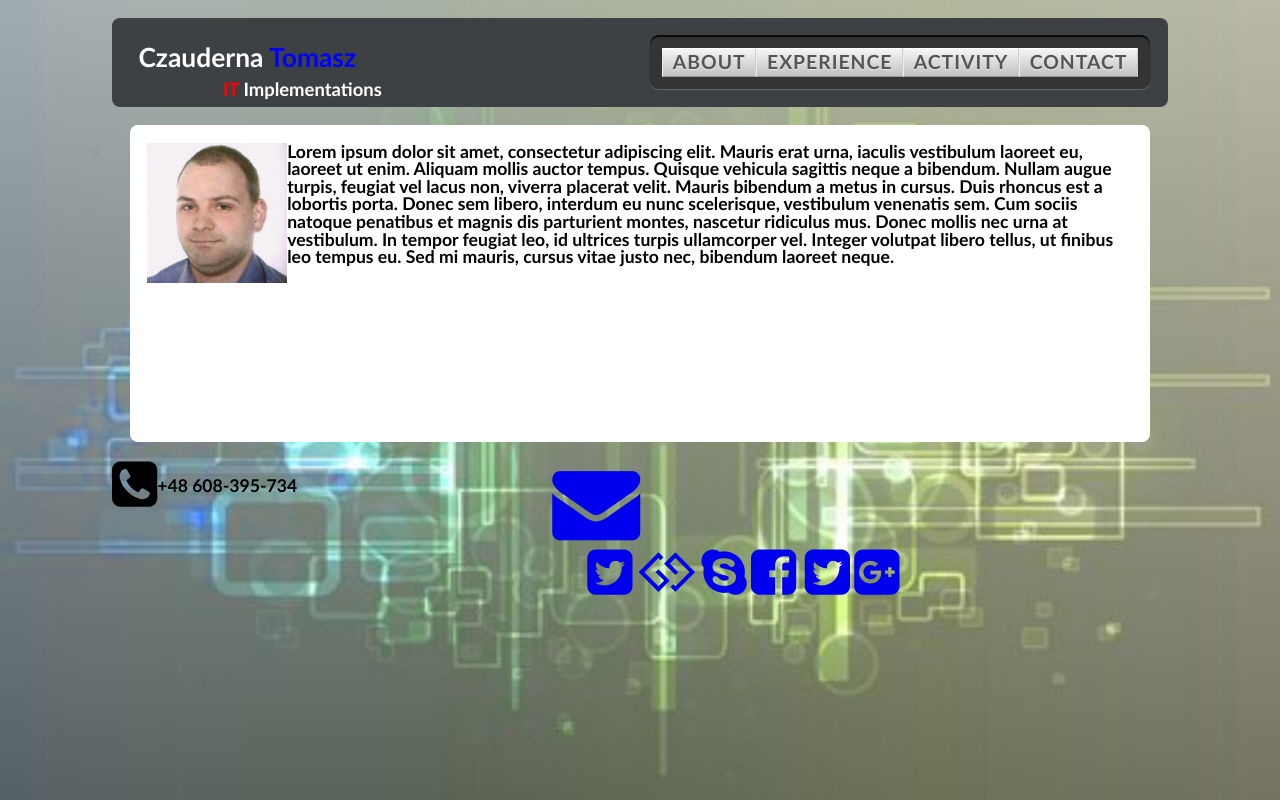
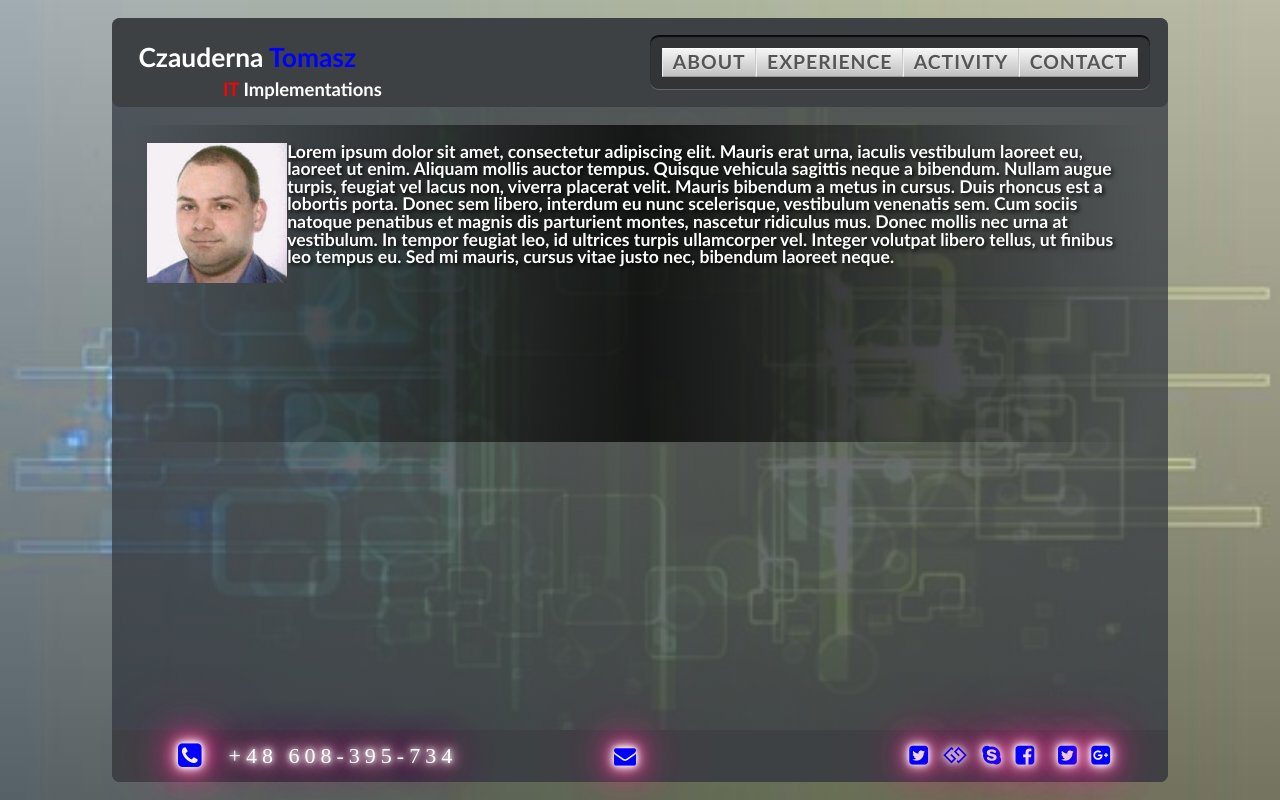
Before and after one commit to tczaude/tczaude.github.io, a PHP site: page /pl/index.html in a window 1280 px wide. Run offline with PHP 8.4, Linux system fonts and the light colour scheme; style sheets or scripts are compiled from the project's sources; some libraries are stand-ins or nearby versions.

Commit message:
Next stage

```diff
--- a/pl/index.html
+++ b/pl/index.html
@@ -3,12 +3,24 @@
 	<link href="/stylesheets/style.css" rel="stylesheet" type="text/css" />
 	<link href="/stylesheets/screen.css" media="screen, projection" rel="stylesheet" type="text/css" />
 	<link href="/stylesheets/print.css" media="print" rel="stylesheet" type="text/css" />
+	<link href="/stylesheets/footer.css" media="screen" rel="stylesheet" type="text/css" />
 	<link href="https://maxcdn.bootstrapcdn.com/font-awesome/4.5.0/css/font-awesome.min.css" rel="stylesheet" type="text/css" />
 	<!--[if IE]>
 		<link href="/stylesheets/ie.css" media="screen, projection" rel="stylesheet" type="text/css" />
 	<![endif]-->
+    <script>
+        (function(i,s,o,g,r,a,m){i['GoogleAnalyticsObject']=r;i[r]=i[r]||function(){
+        (i[r].q=i[r].q||[]).push(arguments)},i[r].l=1*new Date();a=s.createElement(o),
+        m=s.getElementsByTagName(o)[0];a.async=1;a.src=g;m.parentNode.insertBefore(a,m)
+        })(window,document,'script','//www.google-analytics.com/analytics.js','ga');
+
+        ga('create', 'UA-6214403-12', 'auto');
+        ga('send', 'pageview');
+
+    </script>
 </head>
-    <body><div class="page-wrap">
+    <body>
+        <div class="page_wrap">
             <header>
                 <div class="head_left_div" style="">
                     <h1>
@@ -43,14 +55,14 @@
 
         <footer>
             <div class="left">
-                <span><i class="fa fa-phone-square fa-3x"></i></span>
+                <span><i class="fa fa-phone-square"></i></span>
                 <span class="tel">+48 608-395-734</span>
             </div>
             <div class="center">
                 <a href="mailto:tczaude@gmail.com"><i class="fa fa-envelope fa-5x"></i></a>
             </div>
             <div class="right">
-                <span><a href="Twitter"><i class="fa fa-twitter-square fa-3x"></i></a></span>
+                <span><a href="Twitter"><i class="fa fa-twitter-square fa-2x"></i></a></span>
                 <span><a href="GG:5597160"><i class="fa fa-gg fa-3x"></i></a></span>
                 <span><a href="Skype: tczaude"><i class="fa fa-skype fa-3x"></i></a></span>
                 <span><a href="Fb"><i class="fa fa-facebook-square fa-3x"></i></a></span>
--- a/sass/footer.scss
+++ b/sass/footer.scss
@@ -1,15 +1,20 @@
 footer{
     .fa {
+        font-size: 1.25em;
+        color: blue;
 /*         color: white; */
     }
     .left{
         span{
             padding: 0 0 0 3em;
+            font-size: 1.25em;
+            white-space: nowrap;
         }
         .tel{
             padding: 0 0 0 1em;
 /*             color: white; */
-            font-size: 2.5em;
+            font-size: 1.25em;
+            white-space: nowrap;
         }
     }
     .center,
--- a/sass/screen.scss
+++ b/sass/screen.scss
@@ -46,9 +46,11 @@ content{
         img{
             float:left;
         }
+        background-image: linear-gradient(to right, rgba(0, 0, 0, 0), rgba(0, 0, 0, 0.75), rgba(0, 0, 0, 0));
+        color: white;
+        text-shadow: 2px 2px 4px #000000;
         padding: 1em;
         height: 80%;
-        background-color: white;
         border-radius: 8px 8px 8px 8px;
         margin: 1em;
     }
--- a/stylesheets/footer.css
+++ b/stylesheets/footer.css
@@ -1 +1 @@
-footer{border-radius:0 0 8px 8px;align-items:center;display:flex;justify-content:center;background-color:#3e4144;position:absolute;bottom:1em;max-width:60em;height:3em;color:#fff;text-shadow:0 0 5px #fff, 0 0 10px #fff, 0 0 15px #fff, 0 0 20px #ff2d95, 0 0 30px #ff2d95, 0 0 40px #ff2d95, 0 0 50px #ff2d95, 0 0 75px #ff2d95;letter-spacing:5px;font:1em 'MisoRegular'}footer .left span{padding:0 0 0 3em}footer .left .tel{padding:0 0 0 1em;font-size:2.5em}footer .center,footer .right{text-align:right}footer .right{padding:0 3em 0 0}
+footer{border-radius:0 0 8px 8px;align-items:center;display:flex;justify-content:center;background-color:#3e4144;position:absolute;bottom:1em;max-width:60em;height:3em;color:#fff;text-shadow:0 0 5px #fff, 0 0 10px #fff, 0 0 15px #fff, 0 0 20px #ff2d95, 0 0 30px #ff2d95, 0 0 40px #ff2d95, 0 0 50px #ff2d95, 0 0 75px #ff2d95;letter-spacing:5px;font:1em 'MisoRegular'}footer .fa{font-size:1.25em;color:blue}footer .left span{padding:0 0 0 3em;font-size:1.25em;white-space:nowrap}footer .left .tel{padding:0 0 0 1em;font-size:1.25em;white-space:nowrap}footer .center,footer .right{text-align:right}footer .right{padding:0 3em 0 0}
```
Also changed, not shown: index.html (+10 -0 lines), stylesheets/screen.css. Lines whose indentation alone changed are shown as unchanged.
